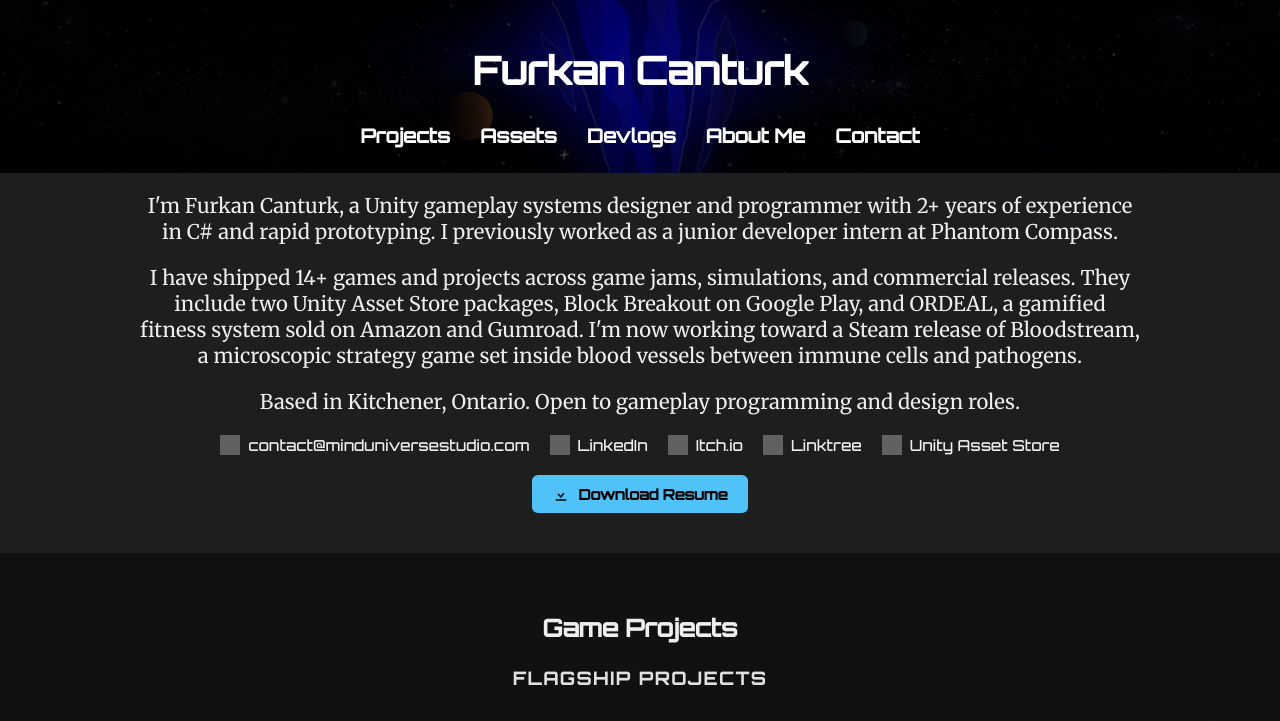
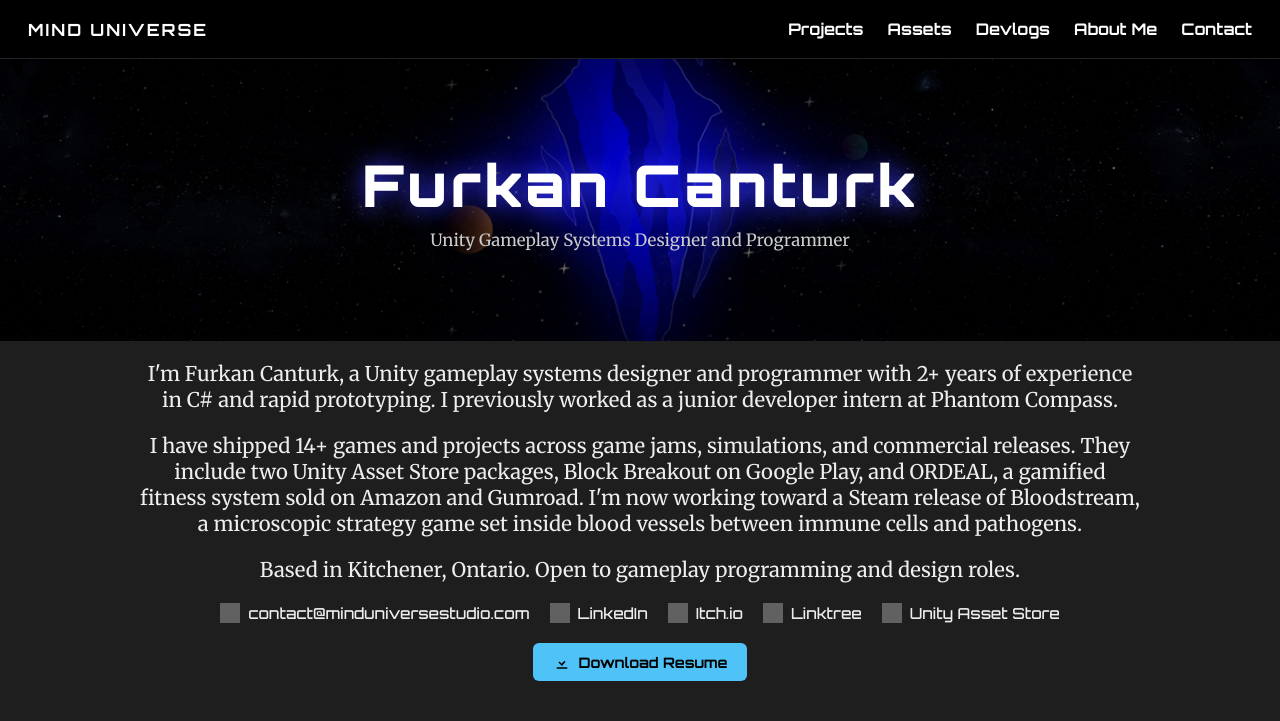
Before and after one commit to frkncx/frkncx.github.io, a Jekyll site: the page built from index.html, in a window 1280 px wide. Shown: the top 721 px of the page. Built offline with Jekyll 4.4.1, drawn with Linux system fonts in a browser that asks for light colours; grey boxes are pictures that could not be loaded.

Commit message:
Website Banner Overhaul

```diff
--- a/_includes/header.html
+++ b/_includes/header.html
@@ -1,7 +1,6 @@
     <header>
-        <div class="header-wrapper">
-            <div class="center-content">
-                <h1>Furkan Canturk</h1>
+        <div class="studio-bar">
+            <a class="studio-brand" href="/">MIND UNIVERSE</a>
             <button class="nav-toggle" id="navToggle" aria-label="Toggle navigation">☰ Menu</button>
             <nav id="mainNav">
                 <div class="nav-item">
@@ -21,5 +20,8 @@
                 </div>
             </nav>
         </div>
+        <div class="header-hero">
+            <h1>Furkan Canturk</h1>
+            <p class="header-role">Unity Gameplay Systems Designer and Programmer</p>
         </div>
     </header>
--- a/_layouts/default.html
+++ b/_layouts/default.html
@@ -26,7 +26,7 @@
     <meta name="twitter:title" content="{% if page.title %}{{ page.title }} | Furkan Canturk{% else %}Furkan Canturk | Unity Gameplay Systems Designer and Programmer{% endif %}">
     <meta name="twitter:description" content="{{ page.description | default: 'Unity gameplay systems designer and programmer with 14+ shipped games and projects, including two Unity Asset Store packages and a Google Play release.' }}">
     <meta name="twitter:image" content="{{ page.image | default: '/Banner.png' | absolute_url }}">
-    <link href="https://fonts.googleapis.com/css2?family=Orbitron:wght@500&display=swap" rel="stylesheet">
+    <link href="https://fonts.googleapis.com/css2?family=Orbitron:wght@500;700;900&display=swap" rel="stylesheet">
     <link href="https://fonts.googleapis.com/css2?family=Merriweather&display=swap" rel="stylesheet">
     <link rel="icon" href="/favicon.ico" type="image/x-icon">
     <link rel="stylesheet" href="/assets/css/site.css">
--- a/assets/css/site.css
+++ b/assets/css/site.css
@@ -20,32 +20,64 @@
         header {
             background: #000;
             color: white;
-            padding: 20px;
-            font-size: 1.2em;
             text-align: center;
             position: relative;
         }
 
-        header::before {
+        /* Studio bar: brand left, nav right */
+        .studio-bar {
+            display: flex;
+            align-items: center;
+            justify-content: space-between;
+            flex-wrap: wrap;
+            gap: 16px;
+            padding: 14px 28px;
+            border-bottom: 1px solid #222;
+        }
+
+        .studio-brand {
+            color: #fff;
+            font-weight: bold;
+            letter-spacing: 0.12em;
+            font-size: 1.05em;
+            text-decoration: none;
+        }
+
+        .studio-bar nav {
+            gap: 24px;
+        }
+
+        /* Banner hero with glowing name */
+        .header-hero {
+            position: relative;
+            padding: 90px 20px;
+        }
+
+        .header-hero::before {
             content: "";
             position: absolute;
             inset: 0;
             background: url('/Banner.png') center center / cover no-repeat;
-            opacity: 0.5;
-            z-index: 1;
+            opacity: 0.85;
         }
 
-        header>* {
+        .header-hero>* {
             position: relative;
-            z-index: 1;
         }
 
-        .header-wrapper {
-            display: flex;
-            align-items: center;
-            justify-content: center;
-            gap: 20px;
-            position: relative;
+        .header-hero h1 {
+            margin: 0 0 8px;
+            font-size: clamp(2em, 6vw, 3.6em);
+            font-weight: 900;
+            letter-spacing: 0.06em;
+            text-shadow: 0 0 24px rgba(58, 58, 255, 0.9);
+        }
+
+        .header-role {
+            font-family: 'Merriweather', serif;
+            color: #ccc;
+            margin: 0;
+            font-size: 1.05em;
         }
 
         .logo {
@@ -66,11 +98,6 @@
             display: none;
             height: 60px;
             margin-bottom: 10px;
-        }
-
-        .center-content {
-            text-align: center;
-            width: 100%;
         }
 
         .zoom-hover {
@@ -633,6 +660,24 @@
                 margin-top: 12px;
             }
 
+            /* Menu opens full width under bar */
+            .studio-bar {
+                padding: 12px 16px;
+            }
+
+            .studio-bar nav {
+                width: 100%;
+                gap: 12px;
+            }
+
+            .studio-bar .nav-toggle {
+                margin: 0;
+            }
+
+            .header-hero {
+                padding: 60px 16px;
+            }
+
             nav.nav-open {
                 display: flex;
             }
```
Lines whose indentation alone changed are shown as unchanged.
